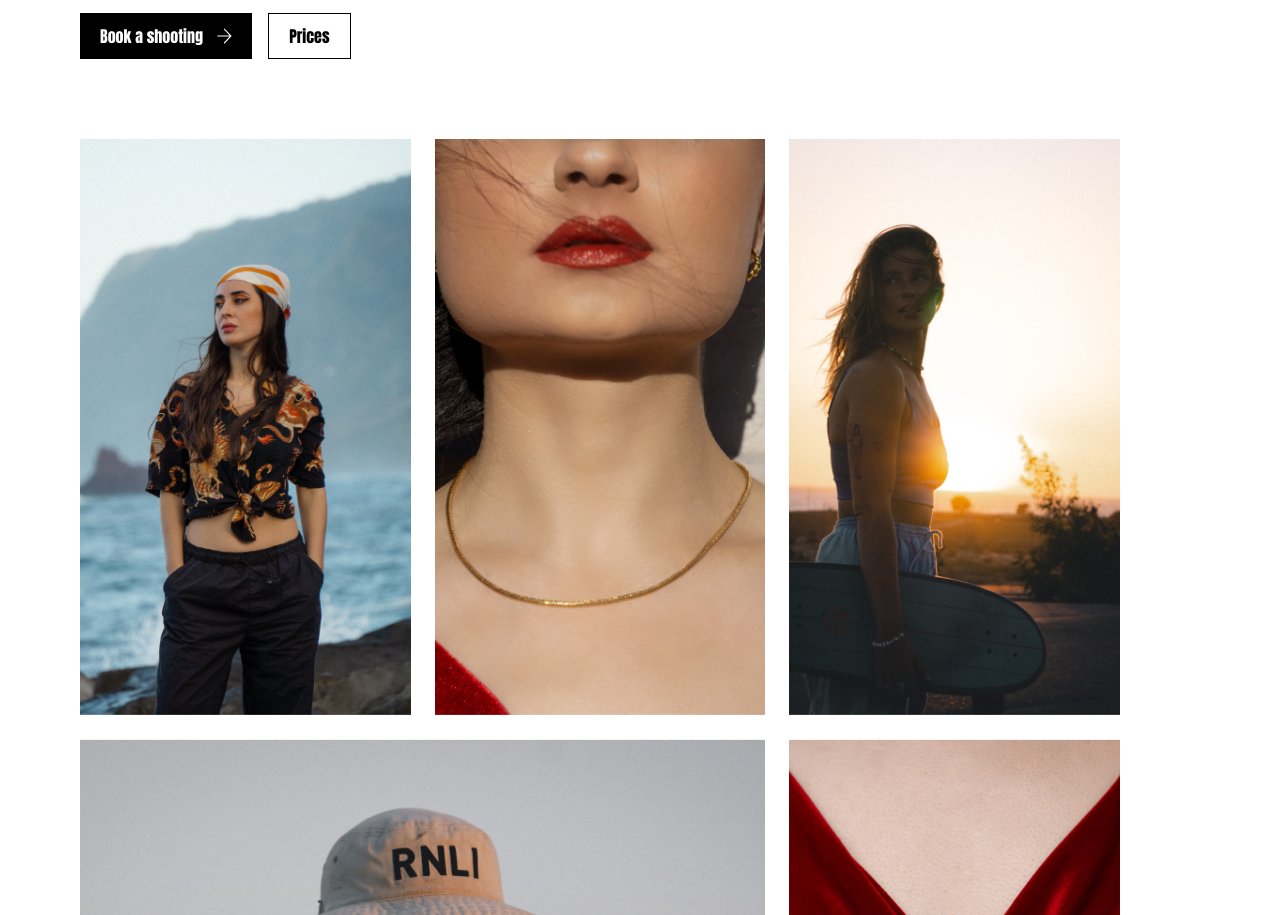
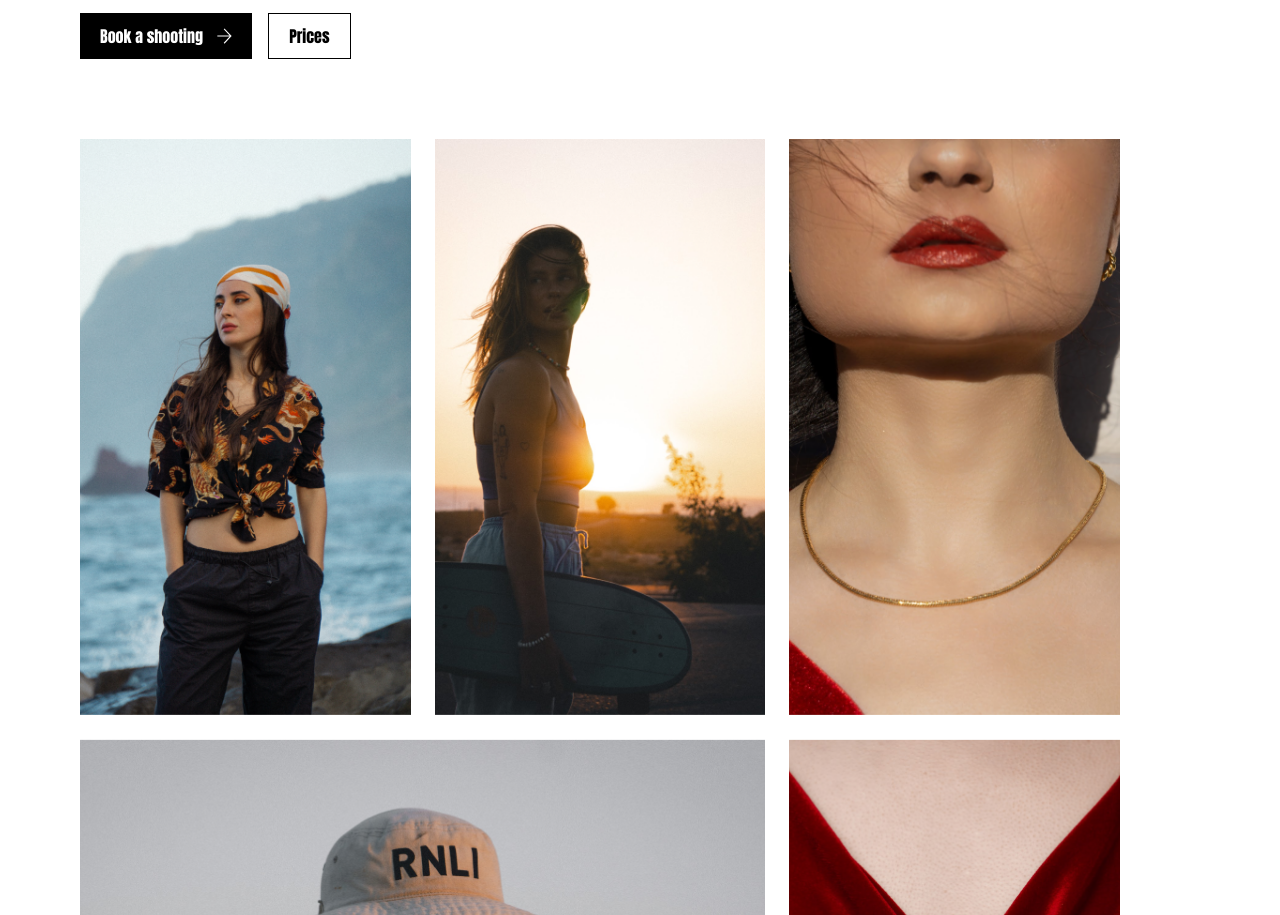
Before and after one commit to AndreasSiedler/portfolio_next, a Next.js app: page /photography in a window 1280 px wide. Shown: the part 340-1255 px from the top of the page. Built offline with nearby package versions, Linux system fonts and the light colour scheme.

Commit message:
Add photography project page

```diff
--- a/src/components/CsSlider.tsx
+++ b/src/components/CsSlider.tsx
@@ -1,24 +1,24 @@
 import NextImage from "next/image";
-import { useRef, useState } from "react";
+import { ReactNode, useRef, useState } from "react";
 import Slider, { Settings } from "react-slick";
 import "slick-carousel/slick/slick-theme.css";
 import "slick-carousel/slick/slick.css";
 import CsButton, { CsButtonType } from "./CsButton";
 
-const IMAGE_HEIGHT_FACTOR = 1.5;
 const SLIDES_TO_SCROLL = 2;
 const SLIDES_TO_SHOW = 2;
-const SLIDES = [
-  { image: "/images/photography-0.png" },
-  { image: "/images/photography-1.png" },
-  { image: "/images/photography-2.png" },
-];
 
 type CsSliderProps = {
+  slidesCount: number;
   className?: string;
+  children: ReactNode;
 };
 
-export default function CsSlider({ className }: CsSliderProps) {
+export default function CsSlider({
+  slidesCount,
+  className,
+  children,
+}: CsSliderProps) {
   const ref = useRef<Slider>(null);
   const [slideNumber, setSlideNumber] = useState(1);
 
@@ -72,16 +72,7 @@ export default function CsSlider({ className }: CsSliderProps) {
   return (
     <div className={className}>
       <Slider {...settings} ref={ref}>
-        {SLIDES.map((slide) => (
-          <div key={slide.image}>
-            <NextImage
-              width={420}
-              height={420 * IMAGE_HEIGHT_FACTOR}
-              src={slide.image}
-              alt=""
-            />
-          </div>
-        ))}
+        {children}
       </Slider>
       <div className="pt-5 flex justify-between">
         <CsButton
@@ -97,7 +88,7 @@ export default function CsSlider({ className }: CsSliderProps) {
           />
         </CsButton>
         <div className="flex items-center text-lg font-lato-light">
-          {slideNumber} / {Math.ceil(SLIDES.length / SLIDES_TO_SCROLL)}
+          {slideNumber} / {Math.ceil(slidesCount / SLIDES_TO_SCROLL)}
         </div>
         <CsButton
           className="hover:bg-white"
--- a/src/components/Header.tsx
+++ b/src/components/Header.tsx
@@ -5,7 +5,7 @@ import NextLink from "next/link";
 const MENU_ITEMS: { label: string; href: string }[] = [
   { label: "About Me", href: "about-me" },
   { label: "Work", href: "work" },
-  { label: "Photography", href: "photography" },
+  { label: "Photography", href: "/photography" },
   { label: "Contact", href: "contact" },
   { label: "Resume", href: "resume" },
 ];
@@ -36,13 +36,13 @@ export default function Header() {
               </NextLink>
               <div className="hidden sm:flex">
                 {MENU_ITEMS.map((item) => (
-                  <a
+                  <NextLink
                     key={item.href}
-                    href="#"
+                    href={item.href}
                     className="font-anton-regular text-base p-5 break-words whitespace-nowrap w-full flex justify-center"
                   >
                     {item.label}
-                  </a>
+                  </NextLink>
                 ))}
               </div>
             </div>
--- a/src/pages/index.tsx
+++ b/src/pages/index.tsx
@@ -7,6 +7,13 @@ import CsText from "@/components/CsText";
 import Header from "@/components/Header";
 import NextImage from "next/image";
 import NextLink from "next/link";
+
+const IMAGE_HEIGHT_FACTOR = 1.5;
+const SLIDES = [
+  { image: "/images/photography-0.png" },
+  { image: "/images/photography-1.png" },
+  { image: "/images/photography-2.png" },
+];
 
 export default function Home() {
   return (
@@ -84,7 +91,18 @@ export default function Home() {
       </CsSection>
       {/* Photograpy section */}
       <CsSection className="border-t-0.75 border-black md:flex-row-reverse">
-        <CsSlider className="md:w-2/3" />
+        <CsSlider className="md:w-2/3" slidesCount={SLIDES.length}>
+          {SLIDES.map((slide) => (
+            <div key={slide.image}>
+              <NextImage
+                width={420}
+                height={420 * IMAGE_HEIGHT_FACTOR}
+                src={slide.image}
+                alt=""
+              />
+            </div>
+          ))}
+        </CsSlider>
         <div className="md:mr-20">
           <h1 className="mt-7 text-5xl font-anton-regular">Photography</h1>
           <h2 className="mt-4 text-xl font-lato-light">
@@ -112,6 +130,7 @@ export default function Home() {
           </div>
         </div>
       </CsSection>
+
       <CsSection className="border-t-0.75 border-black">
         <div className="w-full">
           <h1 className="mt-7 text-5xl font-anton-regular">
--- a/src/pages/photography.tsx
+++ b/src/pages/photography/index.tsx
@@ -5,27 +5,38 @@ import CsText from "@/components/CsText";
 import Header from "@/components/Header";
 import clsx from "clsx";
 import NextImage from "next/image";
+import { useRouter } from "next/router";
 
 const IMAGES = [
-  { image: "/images/photography-1.png" },
-  { image: "/images/photography-3.png" },
-  { image: "/images/photography-2.png" },
-  { image: "/images/photography-4.png", className: "md:w-2/3" },
-  { image: "/images/photography-5.png" },
-  { image: "/images/photography-6.png" },
-  { image: "/images/photography-7.png" },
-  { image: "/images/photography-8.png" },
-  { image: "/images/photography-9.png" },
-  { image: "/images/photography-10.png" },
-  { image: "/images/photography-11.png" },
-  { image: "/images/photography-12.png" },
-  { image: "/images/photography-13.png", className: "md:w-2/3" },
-  { image: "/images/photography-14.png" },
-  { image: "/images/photography-15.png" },
-  { image: "/images/photography-16.png" },
+  { image: "/images/photography-1.png", href: "/photography/project-1" },
+  { image: "/images/photography-2.png", href: "/photography/project-1" },
+  { image: "/images/photography-3.png", href: "/photography/project-1" },
+  {
+    image: "/images/photography-4.png",
+    href: "/photography/project-1",
+    className: "md:w-2/3",
+  },
+  { image: "/images/photography-5.png", href: "/photography/project-1" },
+  { image: "/images/photography-6.png", href: "/photography/project-1" },
+  { image: "/images/photography-7.png", href: "/photography/project-1" },
+  { image: "/images/photography-8.png", href: "/photography/project-1" },
+  { image: "/images/photography-9.png", href: "/photography/project-1" },
+  { image: "/images/photography-10.png", href: "/photography/project-1" },
+  { image: "/images/photography-11.png", href: "/photography/project-1" },
+  { image: "/images/photography-12.png", href: "/photography/project-1" },
+  {
+    image: "/images/photography-13.png",
+    href: "/photography/project-1",
+    className: "md:w-2/3",
+  },
+  { image: "/images/photography-14.png", href: "/photography/project-1" },
+  { image: "/images/photography-15.png", href: "/photography/project-1" },
+  { image: "/images/photography-16.png", href: "/photography/project-1" },
 ];
 
 export default function PhotographyPage() {
+  const router = useRouter();
+
   return (
     <>
       <Header />
@@ -60,13 +71,14 @@ export default function PhotographyPage() {
             {IMAGES.map((image) => (
               <NextImage
                 className={clsx(
-                  "w-full md:w-1/3 pr-3 pl-3 h-144 object-cover",
+                  "w-full md:w-1/3 pr-3 pl-3 h-144 object-cover cursor-pointer",
                   image.className
                 )}
                 key={image.image}
                 width={420}
                 height={420}
                 src={image.image}
+                onClick={() => router.push(image.href)}
                 alt=""
               />
             ))}
--- /dev/null
+++ b/src/pages/photography/project-1.tsx
@@ -0,0 +1,81 @@
+import CsButton, { CsButtonType } from "@/components/CsButton";
+import CsFooter from "@/components/CsFooter";
+import CsSection from "@/components/CsSection";
+import CsSlider from "@/components/CsSlider";
+import CsText from "@/components/CsText";
+import Header from "@/components/Header";
+import clsx from "clsx";
+import NextImage from "next/image";
+import { useRouter } from "next/router";
+import { useState } from "react";
+
+const IMAGE_HEIGHT_FACTOR = 1.5;
+const SLIDES = [
+  { image: "/images/photography-0.png" },
+  { image: "/images/photography-1.png" },
+  { image: "/images/photography-2.png" },
+];
+
+export default function PhotographyProjectPage() {
+  const [activeImage, setActiveImage] = useState(SLIDES[0].image);
+
+  return (
+    <>
+      <Header />
+      {/* First section */}
+      <CsSection className="pt-20 md:items-stretch">
+        <NextImage
+          className={clsx("w-full pr-20 pl-3 object-cover cursor-pointer")}
+          width={576}
+          height={864}
+          src={activeImage}
+          alt=""
+        />
+        <div className="flex-cols justify-between">
+          <div className="md:mr-20 self-end">
+            <h1 className="mt-7 text-5xl font-anton-regular">Project name</h1>
+            <h2 className="mt-4 text-xl font-lato-light">
+              Head of Product, UI / UX Designer
+            </h2>
+            <CsText>
+              I was responsible for the redesign of the app, concepting,
+              designing and managing the development of new features, as well as
+              doing user testing and leading a team of up to 6 developers.
+            </CsText>
+            <div className="mt-5 flex space-x-4">
+              <CsButton>
+                Book a shooting
+                <NextImage
+                  className="ml-3.5"
+                  src={"/svgs/ArrowRightWhite.svg"}
+                  alt={"chris-profile"}
+                  width={15.25}
+                  height={15.25}
+                />
+              </CsButton>
+            </div>
+          </div>
+          <CsSlider className="md:w-2/3" slidesCount={SLIDES.length}>
+            {SLIDES.map((slide) => (
+              <div
+                key={slide.image}
+                className="cursor-pointer"
+                onClick={() => setActiveImage(slide.image)}
+              >
+                <NextImage
+                  width={134.5}
+                  height={201 * IMAGE_HEIGHT_FACTOR}
+                  src={slide.image}
+                  alt=""
+                />
+              </div>
+            ))}
+          </CsSlider>{" "}
+        </div>
+      </CsSection>
+      {/* Mindshine section */}
+
+      <CsFooter />
+    </>
+  );
+}
```
